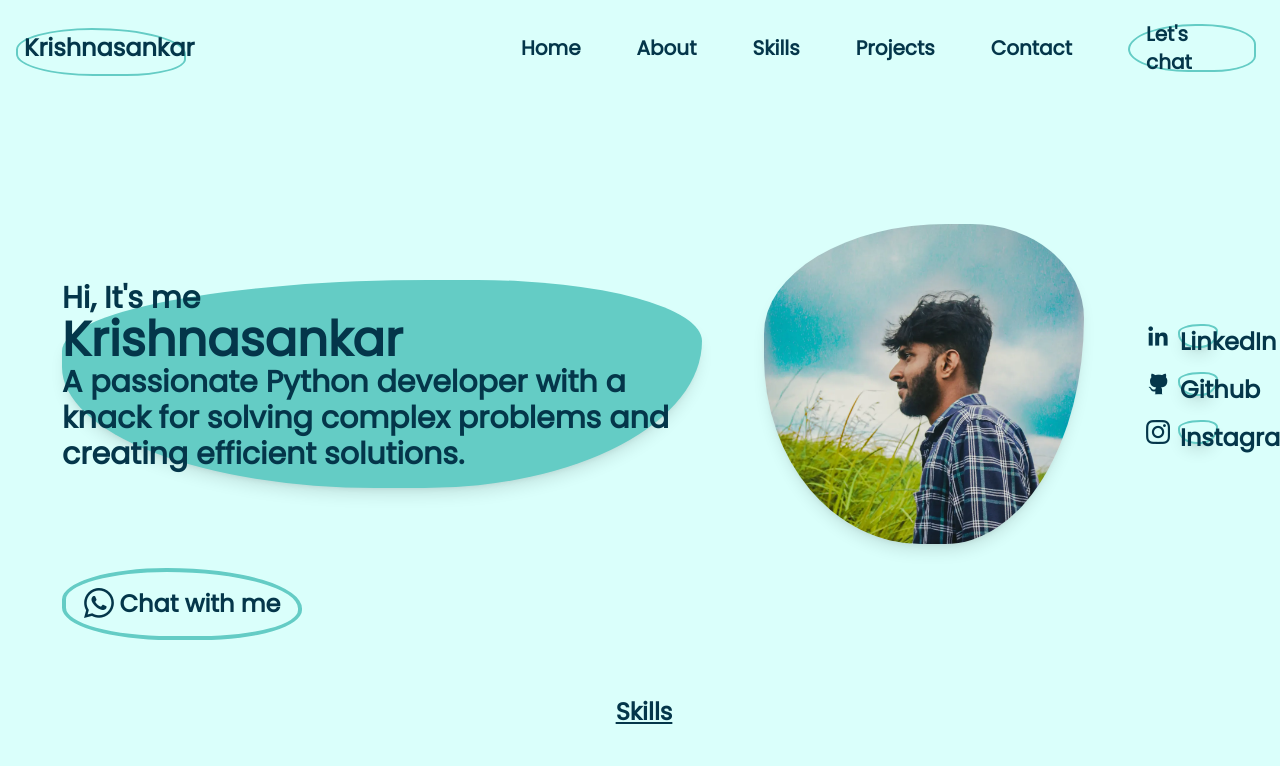
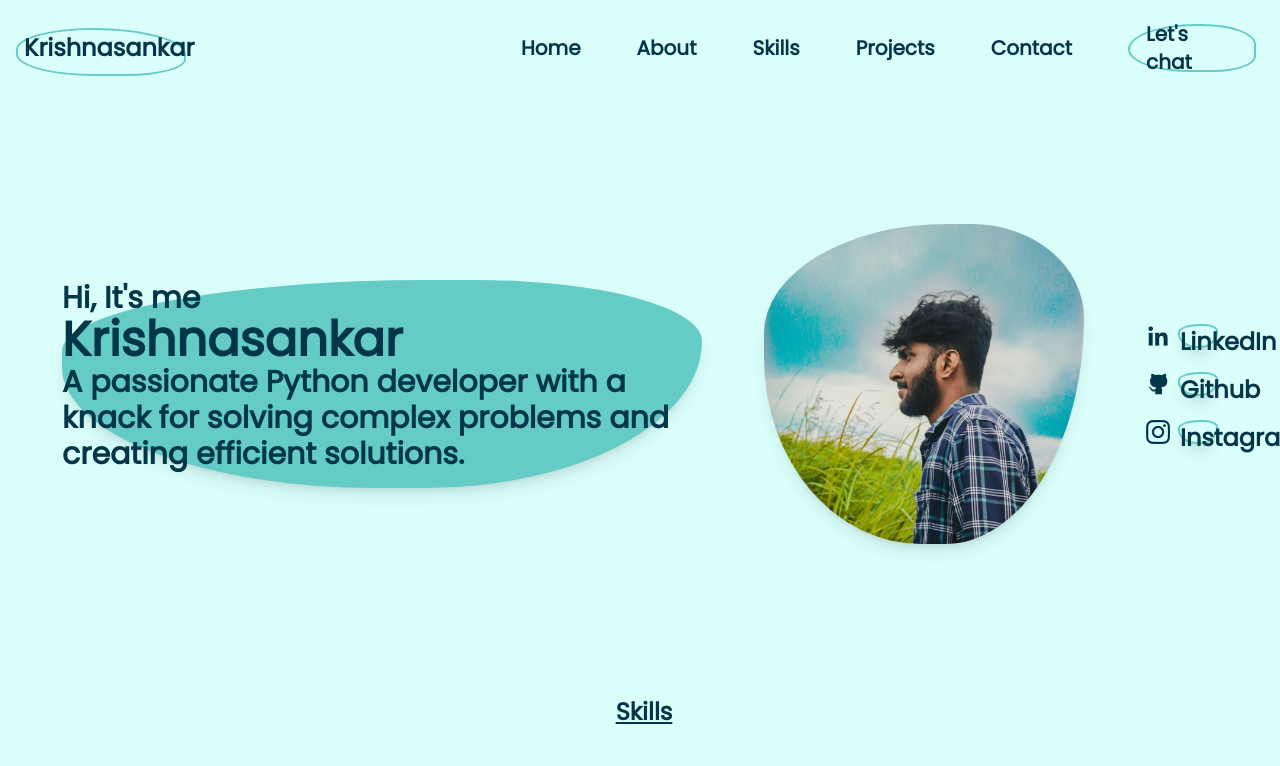
Before and after one commit to krishnasankarkk/krishnasankar-portfolio, a React (Vite) app: page / in a window 1280 px wide. Shown: the top 766 px of the page. Built offline with nearby package versions, Linux system fonts and the light colour scheme.

Commit message:
responsive issue fix

```diff
--- a/src/components/About.jsx
+++ b/src/components/About.jsx
@@ -6,7 +6,7 @@ function About() {
             <b className="md:text-5xl xs:text-3xl">Krishnasankar</b><br />
             A passionate Python developer with a knack for solving complex problems and creating efficient solutions.<br />
             </span>
-            <a href="https://api.whatsapp.com/send?phone=917306310132" className="flex flex-row gap-1 w-60 h-auto items-center justify-center mt-24 bg-theme-1-4 border-4 border-theme-1-3 hover:border-theme-1-1 hover:bg-theme-1-3 p-4 rounded-tl-[45%] rounded-tr-[58%] rounded-bl-[46%] rounded-br-[43%] cursor-pointer">
+            <a href="https://api.whatsapp.com/send?phone=917306310132" className="flex flex-row gap-1 w-60 h-auto items-center justify-center mt-24 bg-theme-1-4 border-4 border-theme-1-3 hover:border-theme-1-1 hover:bg-theme-1-3 p-4 rounded-tl-[45%] rounded-tr-[58%] rounded-bl-[46%] rounded-br-[43%] cursor-pointer xs:hidden">
               <img src="/whatsapp.png" alt="whatsapp" />
               <span className="font-bold text-2xl">Chat with me</span>
             </a>
```
